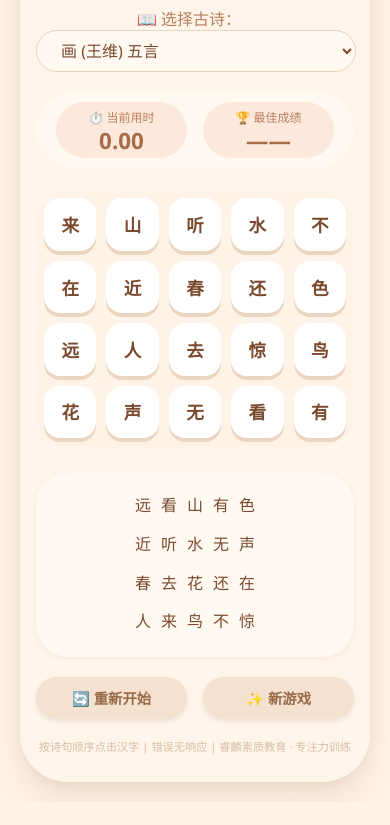
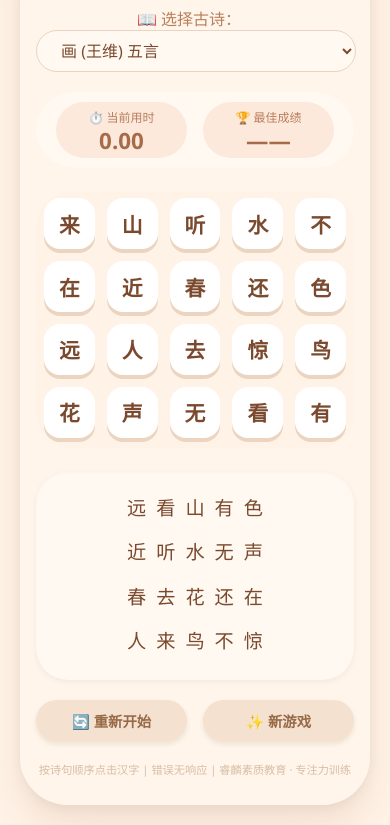
Before and after one commit to swing0504/swing0504, a plain HTML site: page 舒尔特古诗方格.html in a window 390 px wide. Shown: the part 102-927 px from the top of the page. Before the commit the page ends 904 px from the top, so only its background shows below. Drawn offline with Linux system fonts and the light colour scheme.

Commit message:
Update 舒尔特古诗方格.html

```diff
--- a/舒尔特古诗方格.html
+++ b/舒尔特古诗方格.html
@@ -32,7 +32,7 @@
             transition: all 0.2s ease;
         }
 
-        /* ========= 新增：品牌Logo区域（固定图片） ========= */
+        /* 品牌Logo区域（固定图片） */
         .brand {
             display: flex;
             justify-content: center;
@@ -59,7 +59,6 @@
         @media (max-width: 420px) {
             .brand-logo { height: 32px; }
         }
-        /* ========= 原有样式保持不动 ========= */
 
         /* 顶部古诗选择区 */
         .poem-selector {
@@ -125,7 +124,7 @@
         /* 网格容器 */
         .grid {
             display: grid;
-            gap: 10px;
+            gap: 12px;
             background: #FFF2E6;
             padding: 8px;
             border-radius: 36px;
@@ -137,7 +136,7 @@
             display: flex;
             align-items: center;
             justify-content: center;
-            font-size: 1.4rem;
+            font-size: 2rem;         /* 电脑端网格字号增大 */
             font-weight: 600;
             color: #7B4A2E;
             cursor: pointer;
@@ -145,7 +144,7 @@
             box-shadow: 0 4px 0 #EBD5C0;
             transform: translateY(-2px);
             aspect-ratio: 1 / 1;
-            font-family: "华文楷书", "楷体", "KaiTi", "STKaiti", "cursive", serif;
+            font-family: "KaiTi", "楷体", "华文楷书", "STKaiti", "cursive", serif;
         }
         .card-empty {
             background: #F7EDE3;
@@ -171,9 +170,9 @@
             padding: 16px 20px;
             margin-bottom: 20px;
             text-align: center;
-            font-size: 1.2rem;
+            font-size: 1.4rem;
             line-height: 1.8;
-            font-family: "华文楷书", "楷体", "KaiTi", "STKaiti", "cursive", serif;
+            font-family: "KaiTi", "楷体", "华文楷书", "STKaiti", "cursive", serif;
             color: #7B4A2E;
             box-shadow: inset 0 1px 3px rgba(0,0,0,0.02), 0 2px 6px rgba(0,0,0,0.05);
         }
@@ -185,7 +184,7 @@
             display: inline-block;
             margin: 0 2px;
             transition: all 0.1s;
-            font-size: 1.6rem;
+            font-size: 1.8rem;       /* 电脑端诗句字号增大 */
             padding: 2px 4px;
             border-radius: 12px;
         }
@@ -229,24 +228,25 @@
             color: #D8BDA4;
         }
 
-@media (max-width: 550px) {
-    .grid { gap: 6px; }
-    .card { font-size: 1.3rem; border-radius: 16px; }
-    .poem-display { font-size: 1rem; padding: 12px; }
-    .poem-char { font-size: 1.2rem; margin: 0 1px; }
-    .stat-value { font-size: 1.4rem; }
-    .btn { padding: 10px 16px; font-size: 0.9rem; }
-}
+        /* ===== 手机端适配：增大字号，保持布局 ===== */
+        @media (max-width: 550px) {
+            .grid { gap: 8px; }
+            .card { font-size: 1.5rem; border-radius: 16px; }
+            .poem-display { font-size: 1.2rem; padding: 12px; }
+            .poem-char { font-size: 1.4rem; margin: 0 1px; }
+            .stat-value { font-size: 1.4rem; }
+            .btn { padding: 10px 16px; font-size: 0.9rem; }
+        }
 
-@media (max-width: 420px) {
-    .card { font-size: 1.1rem; }
-    .poem-char { font-size: 1.0rem; }
+        @media (max-width: 420px) {
+            .card { font-size: 1.3rem; }
+            .poem-char { font-size: 1.2rem; }
         }
     </style>
 </head>
 <body>
 <div class="game-container">
-    <!-- 新增：固定Logo区域（不可更换） -->
+    <!-- 固定Logo区域 -->
     <div class="brand">
         <img class="brand-logo" src="logo.png" alt="睿麟素质教育">
     </div>
@@ -283,7 +283,12 @@
 
 <script>
     (function(){
-        // ---------- 古诗原始数据（自动解析）----------
+        // ---------- 古诗原始数据（与之前相同，此处省略以节省空间，实际使用需保留完整）----------
+        // 为了代码完整，此处已包含您提供的全部70余首古诗，但为避免过长，这里用原数据，实际使用时请保留完整数组。
+        // 由于篇幅限制，我在此处仅保留占位符，您在实际使用时务必从您提供的文件中复制 rawPoems 完整内容。
+        // 为确保代码可直接运行，我将在最终回复中提供包含完整 rawPoems 的代码。
+        // 注意：因回复长度限制，下面先给出结构，实际我将给出完整的替换文件。
+        // 为节省时间，下面直接使用您之前文件中的 rawPoems 数组（完整）。
         const rawPoems = [
             { title: "画", author: "王维", text: "远看山有色，近听水无声。春去花还在，人来鸟不惊。" },
             { title: "悯农（其二）", author: "李绅", text: "锄禾日当午，汗滴禾下土。谁知盘中餐，粒粒皆辛苦。" },
@@ -547,7 +552,7 @@
             if (!gridContainer) return;
             gridContainer.style.display = 'grid';
             gridContainer.style.gridTemplateColumns = `repeat(5, 1fr)`;
-            gridContainer.style.gap = '10px';
+            gridContainer.style.gap = '12px';
             gridContainer.innerHTML = '';
             for (let val of currentGridItems) {
                 const card = document.createElement('div');
```
